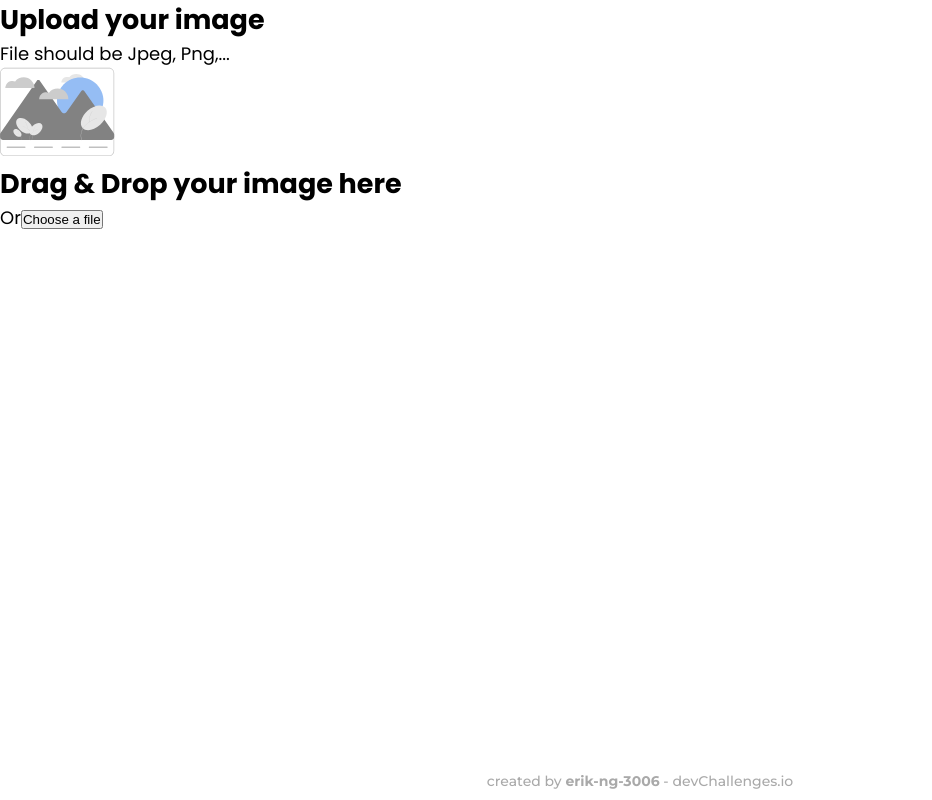
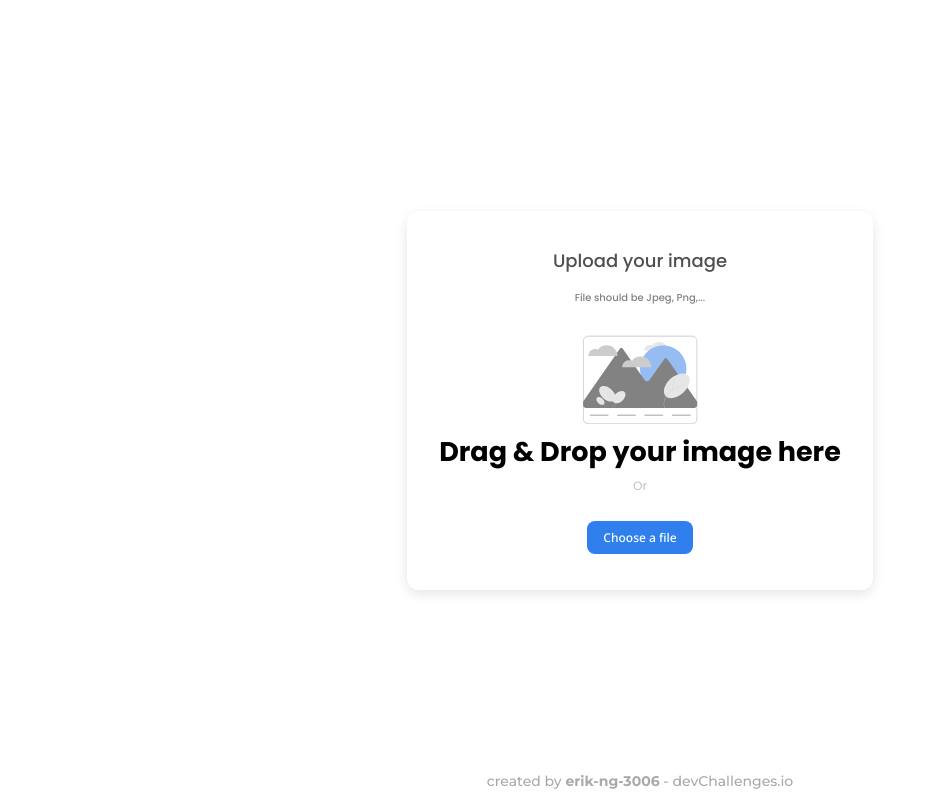
Before and after one commit to erik-ng-3006/image-uploader, a Next.js app: page / in a window 1280 px wide. Shown: the whole page, without its empty margins (0-932 px from the left). Built offline with nearby package versions, Linux system fonts and the light colour scheme.

Commit message:
second commit

```diff
--- a/components/layout/layout.js
+++ b/components/layout/layout.js
@@ -1,10 +1,10 @@
 import React from 'react';
 import Footer from './footer/footer';
-
+import classes from './layout.module.css';
 function Layout(props) {
 	return (
 		<>
-			<main>{props.children}</main>
+			<main className={classes.main}>{props.children}</main>
 			<Footer />
 		</>
 	);
--- /dev/null
+++ b/components/layout/layout.module.css
@@ -0,0 +1,5 @@
+.main {
+	height: 100vh;
+	display: grid;
+	place-content: center;
+}
--- a/components/ui/button/button.js
+++ b/components/ui/button/button.js
@@ -3,7 +3,12 @@ import classes from './button.module.css';
 
 function Button(props) {
 	if (props.type === 'input') {
-		return <input type='file' id='image-file' name='image-file' />;
+		return (
+			<div className={classes.input}>
+				<input type='file' id='image-file' name='image-file' />
+				<label htmlFor='image-file'>Choose a file</label>
+			</div>
+		);
 	}
 
 	return (
--- a/components/ui/button/button.module.css
+++ b/components/ui/button/button.module.css
@@ -0,0 +1,29 @@
+.input > input {
+	width: 0.1px;
+	height: 0.1px;
+	opacity: 0;
+	overflow: hidden;
+	position: absolute;
+	z-index: -1;
+}
+
+.button,
+.input > label {
+	background-color: var(--blue);
+	color: white;
+	font-size: 1.2rem;
+	padding: 0.8rem 1.6rem;
+	border: none;
+	border-radius: 0.8rem;
+	font-family: 'Noto sans', sans-serif;
+	display: inline-block;
+}
+
+.button:hover,
+.button:focus,
+.input:focus > label,
+.input > label:hover {
+	cursor: pointer;
+	opacity: 0.8;
+	transition: opacity 300ms ease-out;
+}
--- /dev/null
+++ b/components/ui/card/card.js
@@ -0,0 +1,9 @@
+import React from 'react';
+import classes from './card.module.css';
+
+function Card(props) {
+	const styles = `${classes.card} ${props.className}`;
+	return <section className={styles}>{props.children}</section>;
+}
+
+export default Card;
--- /dev/null
+++ b/components/ui/card/card.module.css
@@ -0,0 +1,5 @@
+.card {
+	background-color: #ffffff;
+	box-shadow: 0px 4px 12px rgba(0, 0, 0, 0.1);
+	border-radius: 12px;
+}
--- a/components/uploader/uploader.js
+++ b/components/uploader/uploader.js
@@ -1,16 +1,18 @@
 import React from 'react';
+import Button from '../ui/button/button';
+import Card from '../ui/card/card';
 import ImageHolder from './image-holder/image-holder';
 import classes from './uploader.module.css';
 
 function Uploader() {
 	return (
-		<section className={classes.uploader}>
+		<Card className={classes.uploader}>
 			<h1>Upload your image</h1>
 			<p>File should be Jpeg, Png,...</p>
 			<ImageHolder />
 			<span>Or</span>
-			<button>Choose a file</button>
-		</section>
+			<Button type='input' />
+		</Card>
 	);
 }
 
--- a/components/uploader/uploader.module.css
+++ b/components/uploader/uploader.module.css
@@ -0,0 +1,27 @@
+.uploader {
+	padding: 3.6rem 3.2rem;
+	text-align: center;
+}
+
+.uploader h1 {
+	font-weight: 500;
+	font-size: 1.8rem;
+	color: #4f4f4f;
+	margin-bottom: 1.6rem;
+}
+
+.uploader p {
+	font-weight: 500;
+	font-size: 1rem;
+	line-height: 1.5rem;
+	color: #828282;
+	margin-bottom: 3rem;
+}
+
+.uploader span {
+	line-height: 27px;
+	font-size: 1.2rem;
+	color: #bdbdbd;
+	margin-bottom: 2.2rem;
+	display: block;
+}
--- a/styles/globals.css
+++ b/styles/globals.css
@@ -1,4 +1,5 @@
-@import url('https://fonts.googleapis.com/css2?family=Montserrat:wght@500;700&family=Poppins:wght@300;400;500;700&display=swap');
+@import url('https://fonts.googleapis.com/css2?family=Montserrat:wght@500;700&family=Noto+Sans:wght@500&family=Poppins:wght@300;400;500;700&display=swap');
+
 *,
 *::before,
 *::after {
@@ -10,6 +11,7 @@
 :root {
 	font-size: 62.5%;
 	font-family: 'Poppins', sans-serif;
+	--blue: #2f80ed;
 }
 
 body {
```
